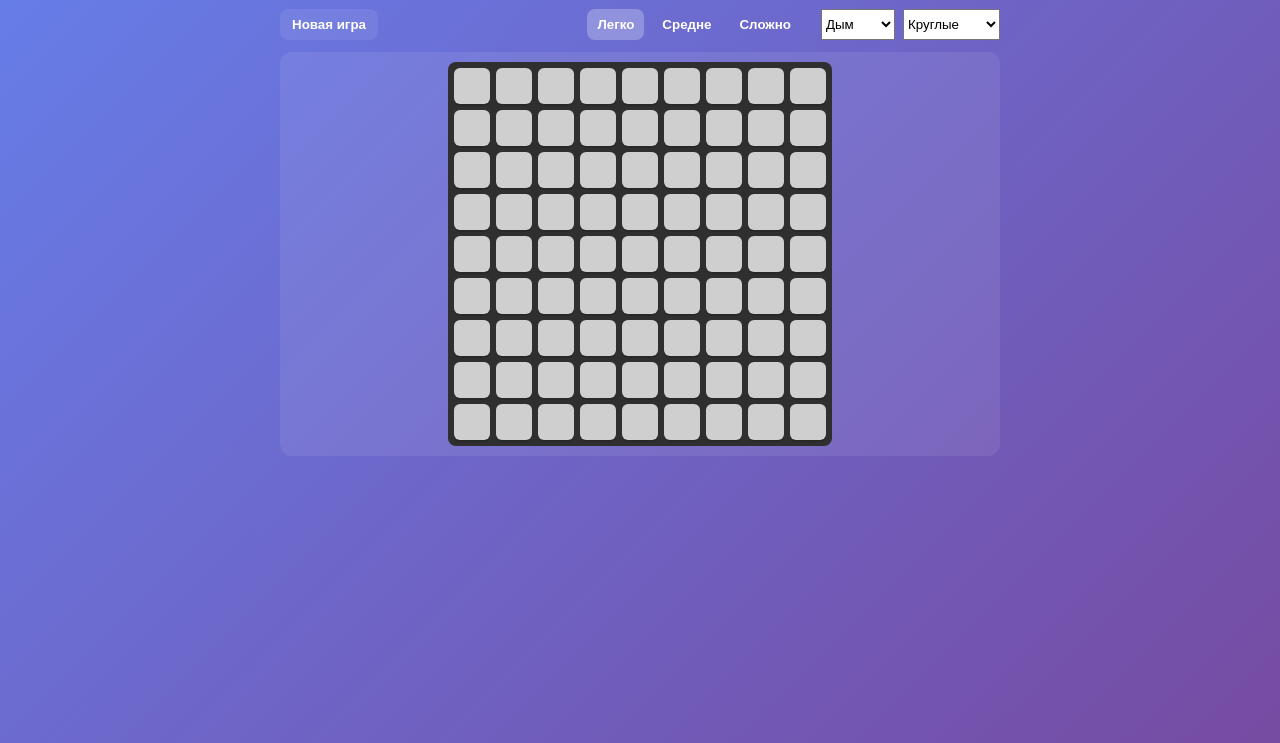
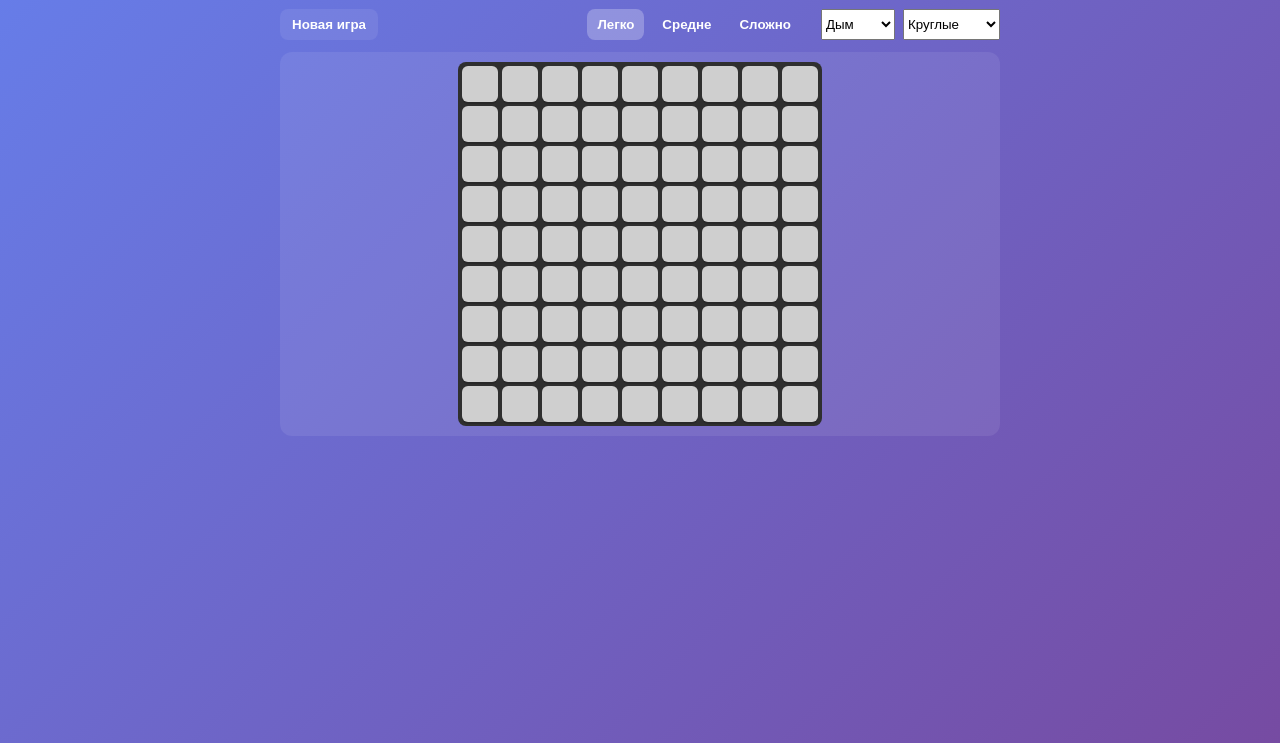
Before and after one commit to glebas2014/MineSweeper-, a plain HTML site: page index.html in a window 1280 px wide. Shown: the part 57-800 px from the top of the page. Drawn offline with Linux system fonts and the light colour scheme.

Commit message:
Update index.html

```diff
--- a/index.html
+++ b/index.html
@@ -10,6 +10,7 @@
   --bg2:#764ba2;
   --panel: rgba(255,255,255,0.08);
   --accent: #ffffff40;
+  --cell-size:36px;
 }
 *{box-sizing:border-box}
 body{
@@ -31,11 +32,26 @@ button:active{transform:scale(.98)}
 .stat{font-size:0.9rem}
 .stat .value{font-weight:700;font-size:1.05rem}
 
-.board-wrap{margin-top:12px;background:var(--panel);padding:10px;border-radius:12px;display:flex;justify-content:center}
-#board{display:grid;gap:6px;padding:6px;border-radius:8px;background:#2f2f2f;touch-action:none;transition:transform .15s ease}
+.board-wrap{margin-top:12px;background:var(--panel);padding:10px;border-radius:12px;display:flex;justify-content:center;overflow:hidden}
+#board{display:grid;gap:4px;padding:4px;border-radius:8px;background:#2f2f2f;touch-action:none;transition:transform .15s ease}
 
-.cell{width:36px;height:36px;background:#cfcfcf;border-radius:6px;display:flex;align-items:center;justify-content:center;font-weight:700;user-select:none;cursor:pointer;box-shadow:0 2px 0 rgba(0,0,0,0.15);transition:transform .12s,background .12s,color .12s,box-shadow .12s;font-size:1.05rem;color:#000}
-.cell:hover{transform:translateY(-4px);box-shadow:0 8px 18px rgba(0,0,0,0.28)}
+.cell{
+  width:var(--cell-size);
+  height:var(--cell-size);
+  background:#cfcfcf;
+  border-radius:6px;
+  display:flex;
+  align-items:center;
+  justify-content:center;
+  font-weight:700;
+  user-select:none;
+  cursor:pointer;
+  box-shadow:0 2px 0 rgba(0,0,0,0.15);
+  transition:transform .12s,background .12s,color .12s,box-shadow .12s;
+  font-size:calc(var(--cell-size)/2);
+  color:#000;
+}
+.cell:hover{transform:translateY(-2px);box-shadow:0 4px 12px rgba(0,0,0,0.28)}
 .cell.revealed{background:#f3f3f3;transform:none;box-shadow:none}
 .cell.flagged{background:#fff;color:#000}
 .cell.flagged::before{content:"🚩";font-size:1.2rem}
@@ -54,9 +70,6 @@ button:active{transform:scale(.98)}
 }
 
 #resultText{margin-top:14px;font-size:1.4rem;font-weight:700;text-shadow:0 2px 4px #00000070;height:32px;text-align:center}
-@media (max-width:420px){
-  .cell{width:26px;height:26px;font-size:0.85rem}
-}
 </style>
 </head>
 <body>
@@ -96,7 +109,11 @@ button:active{transform:scale(.98)}
 </div>
 
 <script>
-const difficulties={easy:{rows:9,cols:9,mines:10},medium:{rows:16,cols:16,mines:40},hard:{rows:16,cols:30,mines:99}};
+const difficulties={
+  easy:{rows:9,cols:9,mines:10,cellSize:36},
+  medium:{rows:16,cols:16,mines:40,cellSize:24},
+  hard:{rows:16,cols:30,mines:99,cellSize:18}
+};
 let current='easy',rows,cols,mines,board,first,timer,flags,gameState,timerId;
 
 const boardEl=document.getElementById('board');
@@ -106,7 +123,7 @@ const timerEl=document.getElementById('timer');
 const resultText=document.getElementById('resultText');
 
 function updateStats(){minesRemEl.textContent=mines-flags;flagsEl.textContent=flags;timerEl.textContent=timer;}
-function resetDims(){rows=difficulties[current].rows;cols=difficulties[current].cols;mines=difficulties[current].mines;}
+function resetDims(){rows=difficulties[current].rows;cols=difficulties[current].cols;mines=difficulties[current].mines;document.documentElement.style.setProperty('--cell-size',difficulties[current].cellSize+'px');}
 function setDifficulty(d){ current=d; resetDims(); document.querySelectorAll('.diff-btn').forEach(b=>b.classList.toggle('selected', b.dataset.diff===d)); newGame(); }
 
 document.getElementById('difficulty').addEventListener('click',e=>{if(e.target.classList.contains('diff-btn'))setDifficulty(e.target.dataset.diff);});
@@ -155,7 +172,6 @@ function explode(r,c){
         const y = rect.top+rect.height/2;
         p.style.left=x+"px";
         p.style.top=y+"px";
-        // рандом смещение
         const tx=(Math.random()*200-100);
         const ty=(Math.random()*200-100);
         p.style.setProperty("--tx",tx+"px");
```
